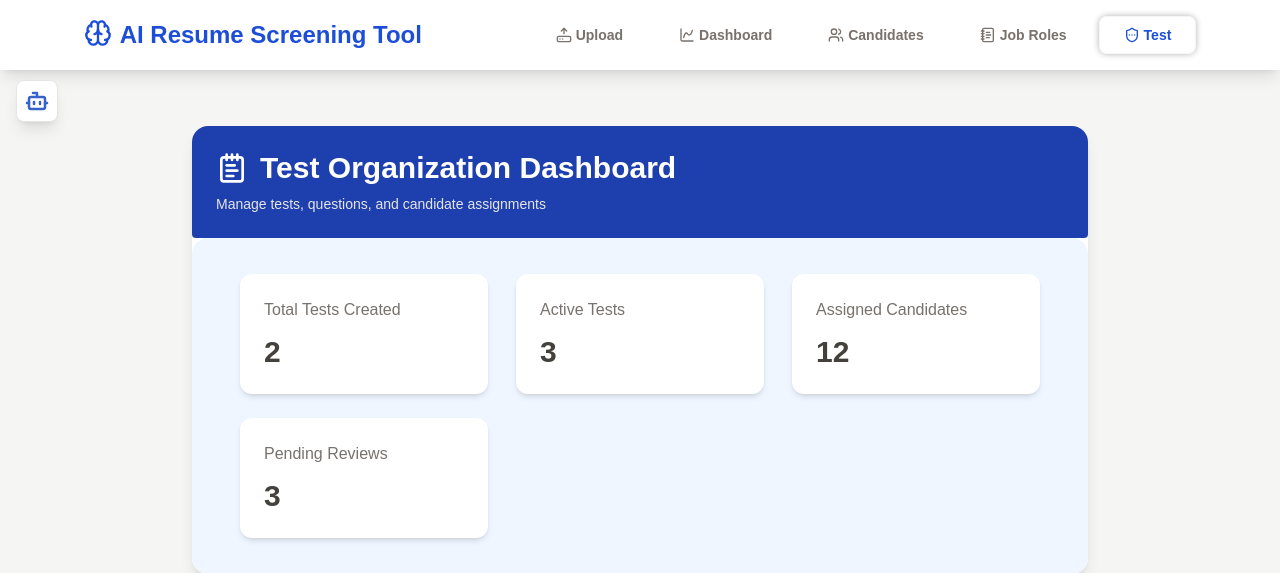
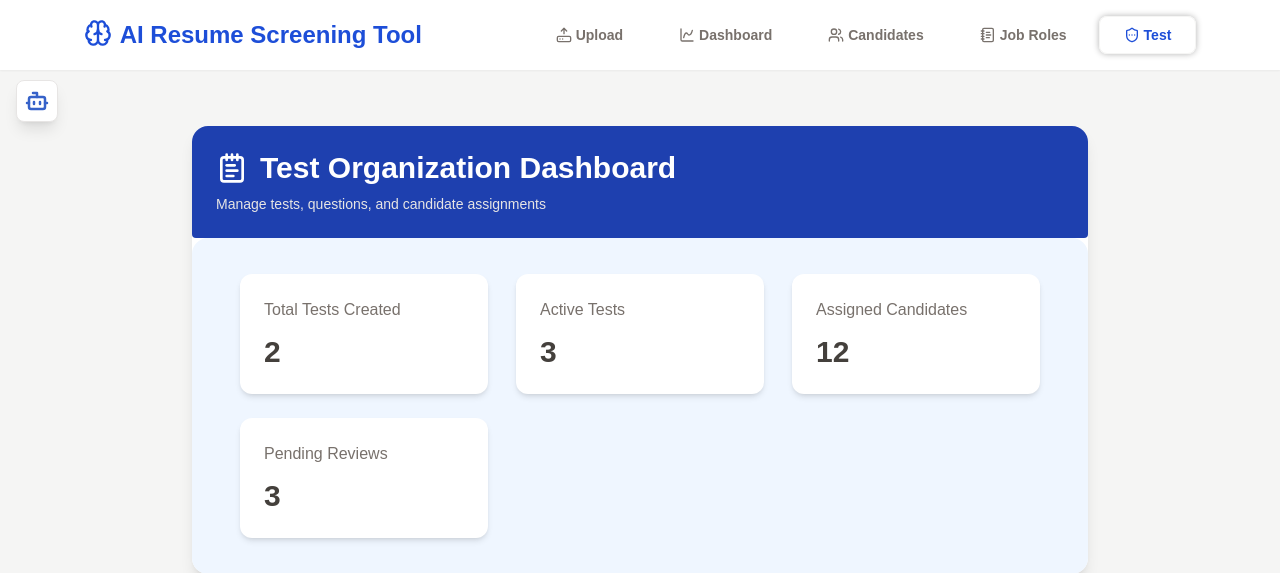
Before and after one commit to vishalipar/AI-Resume-Screening, a Django app: template organize_test/templates/test.html in a window 1280 px wide. Shown: the top 573 px of the page. Run offline with Django 5.2, Linux system fonts and the light colour scheme; the template is opened without the code that fills it, so the values that code supplies are empty; some libraries are stand-ins or nearby versions.

Commit message:
Make small shadow of the navbar

```diff
--- a/resume_screening/templates/screening.html
+++ b/resume_screening/templates/screening.html
@@ -12,7 +12,7 @@
     <script src="https://cdn.jsdelivr.net/npm/chart.js"></script>
 </head>
 <body class='bg-stone-100'>
-    <header class='flex justify-center items-center w-full px-20 py-4 bg-white shadow-lg top-0 sticky'>
+    <header class='flex justify-center items-center w-full px-20 py-4 bg-white shadow-sm top-0 sticky'>
         <div class="heading w-[35vw]">
             <a href='{% url "home" %}' class='flex gap-2 text-2xl text-blue-700 w-fit font-bold'>
                 <svg xmlns="http://www.w3.org/2000/svg" width="28" height="28" viewBox="0 0 24 24" fill="none" stroke="currentColor" stroke-width="2" stroke-linecap="round" stroke-linejoin="round" class="lucide lucide-brain-icon lucide-brain"><path d="M12 18V5"/><path d="M15 13a4.17 4.17 0 0 1-3-4 4.17 4.17 0 0 1-3 4"/><path d="M17.598 6.5A3 3 0 1 0 12 5a3 3 0 1 0-5.598 1.5"/><path d="M17.997 5.125a4 4 0 0 1 2.526 5.77"/><path d="M18 18a4 4 0 0 0 2-7.464"/><path d="M19.967 17.483A4 4 0 1 1 12 18a4 4 0 1 1-7.967-.517"/><path d="M6 18a4 4 0 0 1-2-7.464"/><path d="M6.003 5.125a4 4 0 0 0-2.526 5.77"/></svg>
```
